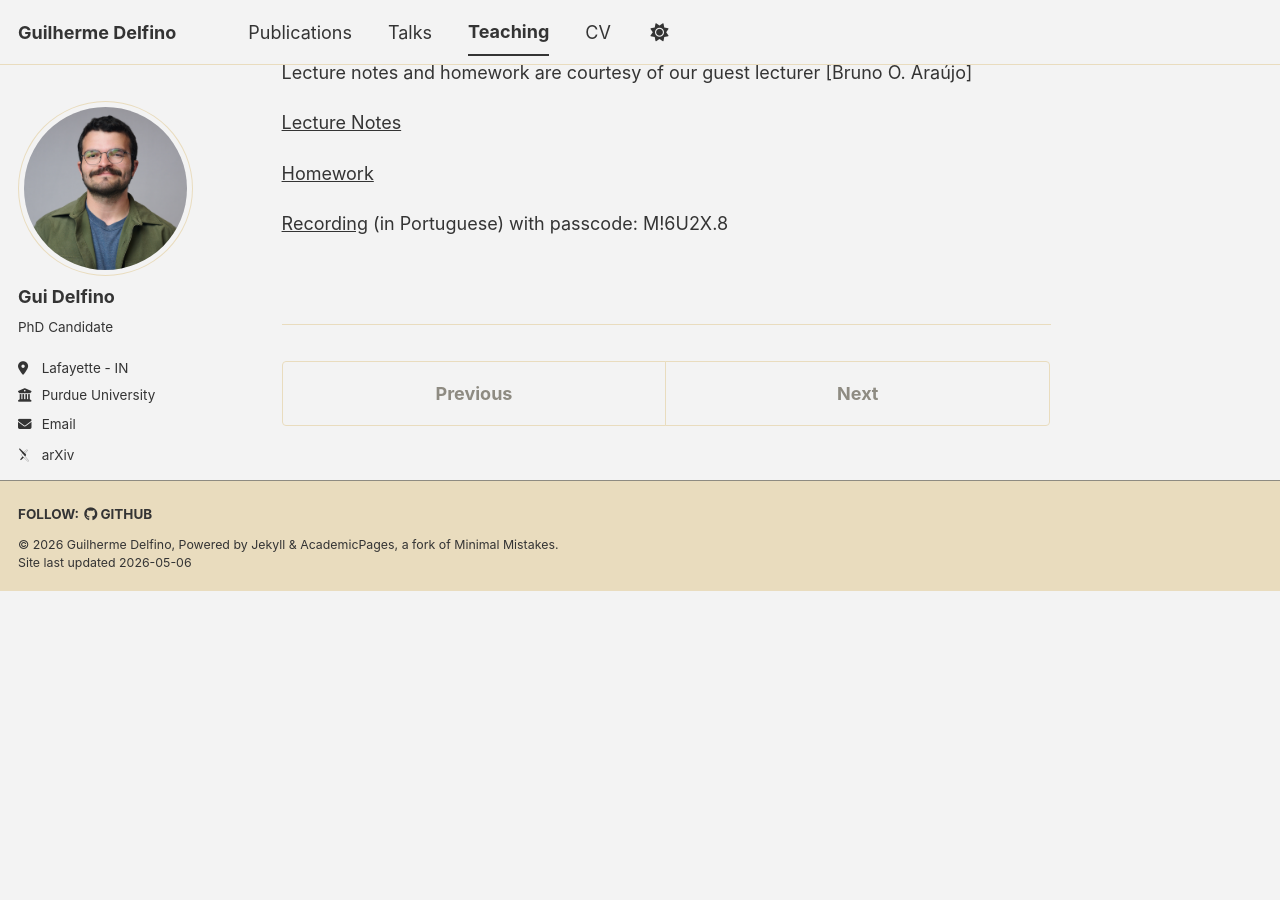
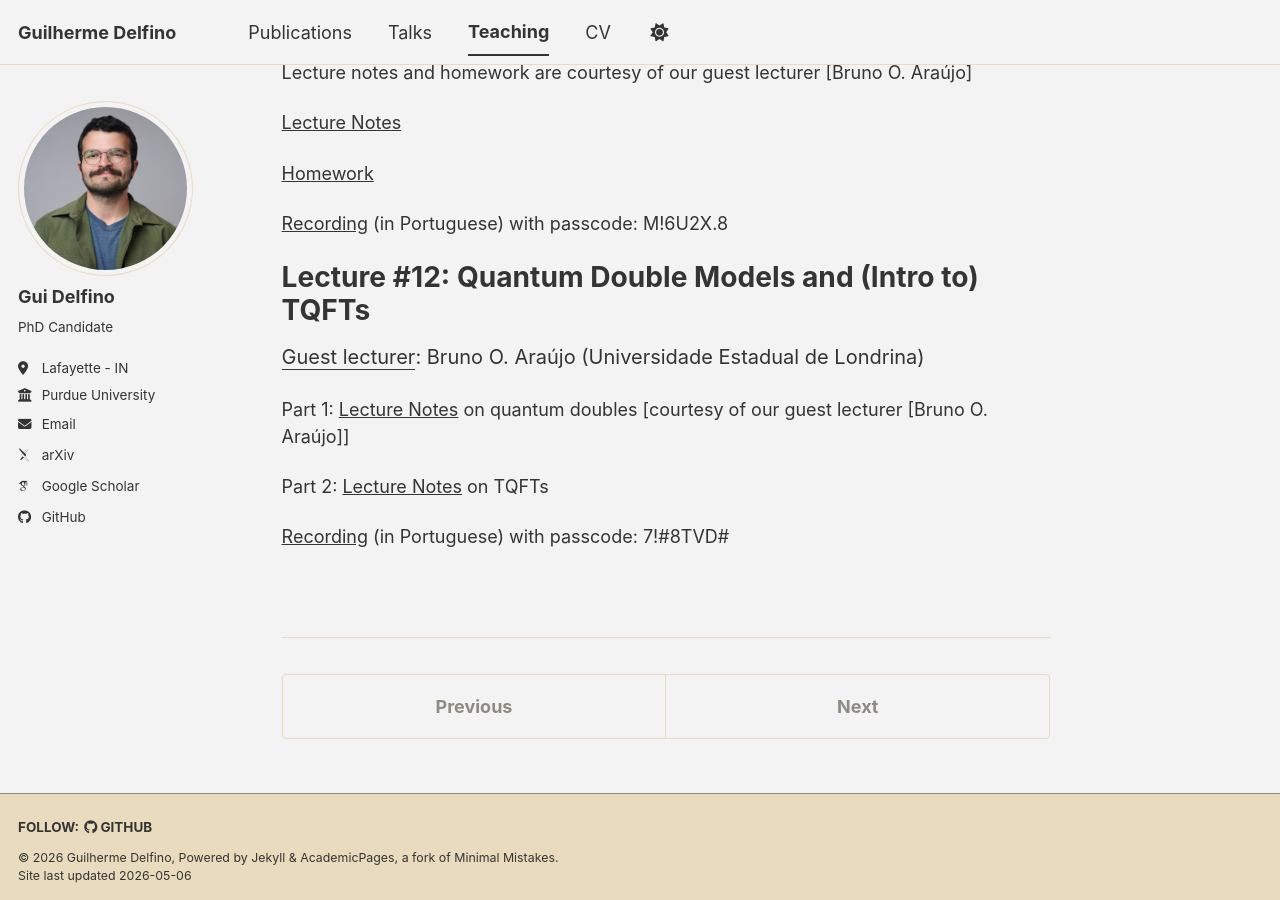
Before and after one commit to gui-delfino/gui-delfino.github.io, a Jekyll site: the page built from _teaching/2026-spring-fusion-cat.md, in a window 1280 px wide and 900 px high, scrolled down 2825 px. Built offline with Jekyll 4.4.1, drawn with Linux system fonts in a browser that asks for light colours; some web fonts are replaced; a script bundle is joined from its source files by our own code; library files that are not in the unit come from our copies; before the commit the page ends 3416 px from its top, so only the background shows below that.

Commit message:
Lecture 12

```diff
--- a/_teaching/2026-spring-fusion-cat.md
+++ b/_teaching/2026-spring-fusion-cat.md
@@ -147,3 +147,18 @@
 
 
 [Recording](https://purdue-edu.zoom.us/rec/share/Szr9h8wOKYPtpkBVQU-sJzoPanfEiNnBKad98_lYOmn79RZj26TWrjFnxnwBaoGa.41BeWA3vXMXtuZ32) (in Portuguese) with passcode: M!6U2X.8
+
+
+Lecture #12:  Quantum Double Models and (Intro to) TQFTs
+======
+
+<span style="font-size: 20px;"><u>Guest lecturer</u>: Bruno O. Araújo (Universidade Estadual de Londrina)</span>
+
+
+
+Part 1: [Lecture Notes](https://gui-delfino.github.io/files/Lecture_12_1.pdf) on quantum doubles [courtesy of our guest lecturer [Bruno O. Araújo]]
+
+Part 2: [Lecture Notes](https://gui-delfino.github.io/files/Lecture_12_2.pdf) on TQFTs
+
+
+[Recording](https://purdue-edu.zoom.us/rec/share/BIx1jvwTTZEmNG7bOgYK3brkGYjMKSeEDHC8bZIHk_8bdeikg9vE4qkRz-1RQpDr.pYEfXiMXAjTdGH82) (in Portuguese) with passcode: 7!#8TVD#
```
Also changed, not shown: 1 other file.
